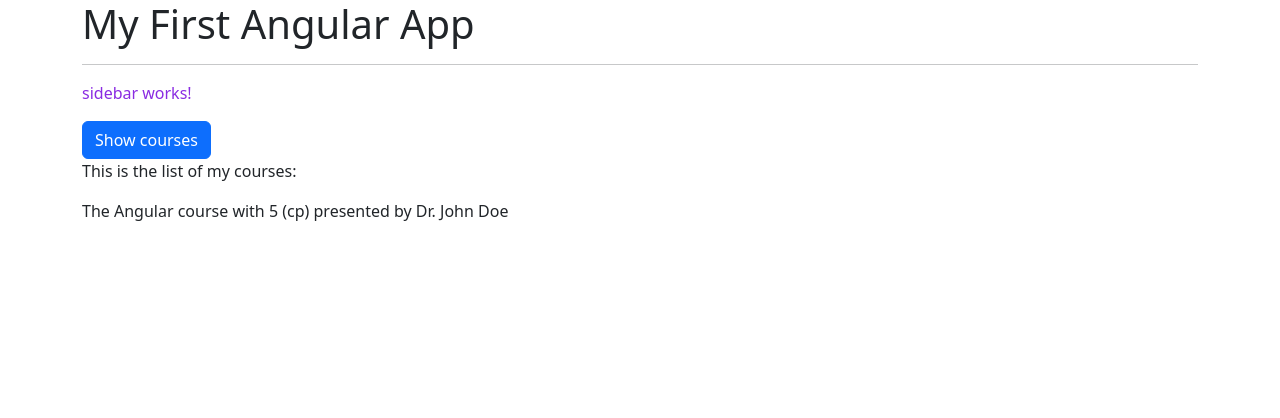
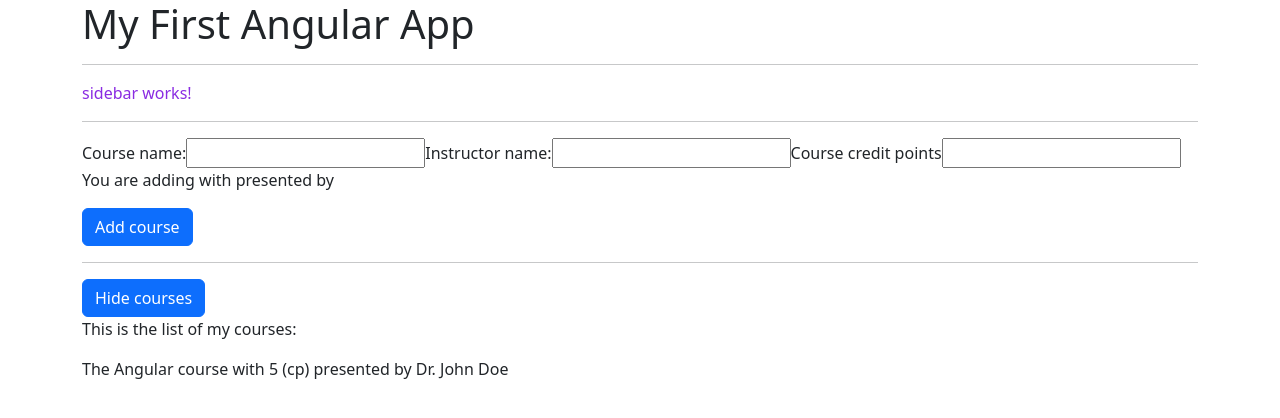
Before and after one commit to m-mehabadi/angular-udemy-course, an Angular app in the folder test-app/: page / in a window 1280 px wide. Both pictures are taken after a click on the button "Show courses". Shown: the top 418 px of the page. Built offline with nearby package versions, Linux system fonts and the light colour scheme.

Commit message:
The button text changes to 'Hide courses' using  and property binding

```diff
--- a/test-app/src/app/app.component.html
+++ b/test-app/src/app/app.component.html
@@ -4,11 +4,19 @@
             <app-header></app-header>
             <hr>
             <app-sidebar></app-sidebar>
-            <button class="btn btn-primary" (click)="onShowCourses()">Show courses</button>
-            <div [hidden]="!isCoursesVisible">
-                <p>This is the list of my courses:</p>
-                <app-course></app-course>
-            </div>
+
+            <hr>
+            <label>Course name:</label>
+            <input type="text" [(ngModel)]="courseName">
+            <label>Instructor name:</label>
+            <input type="text" [(ngModel)]="courseInstructor">
+            <label>Course credit points</label>
+            <input type="text" [(ngModel)]="courseCreditPoints">
+            <p>You are adding {{courseName}} with {{courseCreditPoints}} presented by {{courseInstructor}}</p>
+            <button class="btn btn-primary" (click)="onAddCourse()">Add course</button>
+
+            <hr>
+            <app-courses></app-courses>
         </div>
     </div>
 </div>
--- a/test-app/src/app/app.component.ts
+++ b/test-app/src/app/app.component.ts
@@ -6,11 +6,11 @@
   styleUrls: ['./app.component.css']
 })
 export class AppComponent {
-  title = 'test-app';
-  name = 'John Doe';
-  isCoursesVisible = false;
+  courseName = "";
+  courseInstructor = "";
+  courseCreditPoints = "";
 
-  onShowCourses() {
-    this.isCoursesVisible = true;
+  onAddCourse () {
+    console.log("Course added!");
   }
 }
--- /dev/null
+++ b/test-app/src/app/courses/courses.component.html
@@ -0,0 +1,5 @@
+<button class="btn btn-primary" (click)="onShowCourses($event)">Show courses</button>
+<div [hidden]="!isCoursesVisible">
+    <p>This is the list of my courses:</p>
+    <app-course></app-course>
+</div>
--- /dev/null
+++ b/test-app/src/app/courses/courses.component.ts
@@ -0,0 +1,24 @@
+import { Component } from '@angular/core';
+
+@Component({
+  selector: 'app-courses',
+  templateUrl: './courses.component.html',
+  styleUrls: ['./courses.component.css']
+})
+export class CoursesComponent {
+  isCoursesVisible = false;
+
+  onShowCourses(event: Event) {
+    let target = <HTMLButtonElement>event.target;
+    if (this.isCoursesVisible) {
+      this.isCoursesVisible = false;
+      target.textContent = "Show courses";
+      return;
+    }
+    else {
+      this.isCoursesVisible = true;
+      target.textContent = "Hide courses";
+      return;
+    }
+  }
+}
```
Also changed, not shown: test-app/src/app/app.module.ts (+5 -2 lines), test-app/src/app/courses/courses.component.css (added), 1 other file (tests, documents, lock files or other folders).
